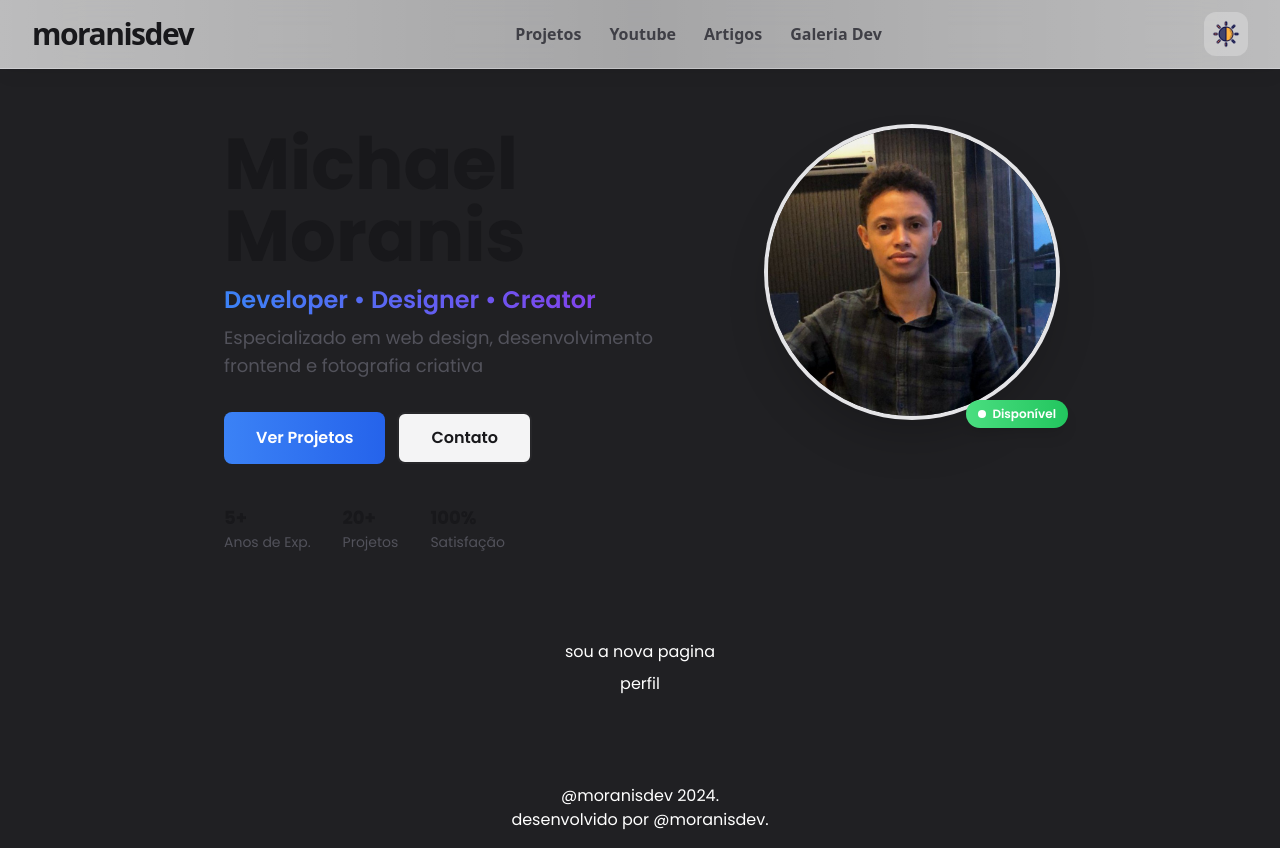
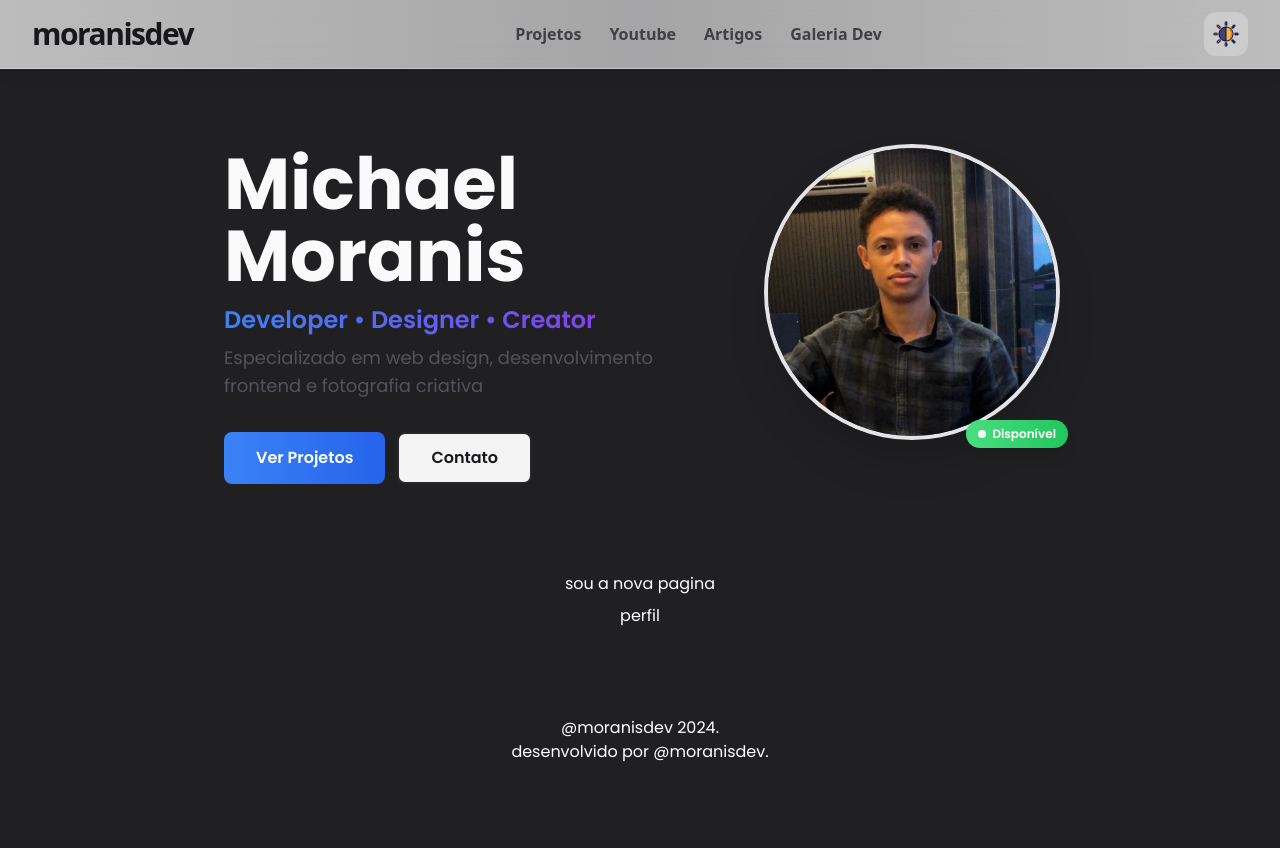
Before and after one commit to MichaelMoranis/portifolio, a React (Vite) app: page /newpage in a window 1280 px wide. After the commit the page ends 800 px from the top, so only its background shows below. Built offline with nearby package versions, Linux system fonts and the light colour scheme.

Commit message:
refact: color text h1 Michael Moranis

```diff
--- a/src/components/Perfil/index.tsx
+++ b/src/components/Perfil/index.tsx
@@ -38,22 +38,20 @@ function Perfil() {
             variants={itemVariants}
           >
             <motion.h1
-              className="font-bold text-4xl sm:text-5xl md:text-6xl lg:text-7xl text-zinc-900 dark:text-zinc-100 mb-3 leading-tight"
+              className="font-bold text-zinc-50  dark:text-zinc-900  text-4xl sm:text-5xl md:text-6xl lg:text-7xl mb-3 leading-tight"
               variants={itemVariants}
             >
               Michael Moranis
             </motion.h1>
 
-            <motion.div
-              className="flex flex-col gap-2"
-              variants={itemVariants}
-            >
+            <motion.div className="flex flex-col gap-2" variants={itemVariants}>
               <p className="text-lg sm:text-xl md:text-2xl font-semibold bg-gradient-to-r from-blue-500 to-purple-600 bg-clip-text text-transparent">
                 Developer • Designer • Creator
               </p>
 
               <p className="text-sm sm:text-base md:text-lg text-zinc-600 dark:text-zinc-400 max-w-md">
-                Especializado em web design, desenvolvimento frontend e fotografia criativa
+                Especializado em web design, desenvolvimento frontend e
+                fotografia criativa
               </p>
             </motion.div>
 
@@ -83,37 +81,6 @@ function Perfil() {
               >
                 Contato
               </button>
-            </motion.div>
-
-            {/* Stats/Info */}
-            <motion.div
-              className="flex gap-6 md:gap-8 mt-8 md:mt-10 justify-center md:justify-start text-sm"
-              variants={itemVariants}
-            >
-              <div>
-                <p className="font-bold text-lg text-zinc-900 dark:text-zinc-100">
-                  5+
-                </p>
-                <p className="text-zinc-600 dark:text-zinc-400">
-                  Anos de Exp.
-                </p>
-              </div>
-              <div>
-                <p className="font-bold text-lg text-zinc-900 dark:text-zinc-100">
-                  20+
-                </p>
-                <p className="text-zinc-600 dark:text-zinc-400">
-                  Projetos
-                </p>
-              </div>
-              <div>
-                <p className="font-bold text-lg text-zinc-900 dark:text-zinc-100">
-                  100%
-                </p>
-                <p className="text-zinc-600 dark:text-zinc-400">
-                  Satisfação
-                </p>
-              </div>
             </motion.div>
           </motion.div>
 
```
